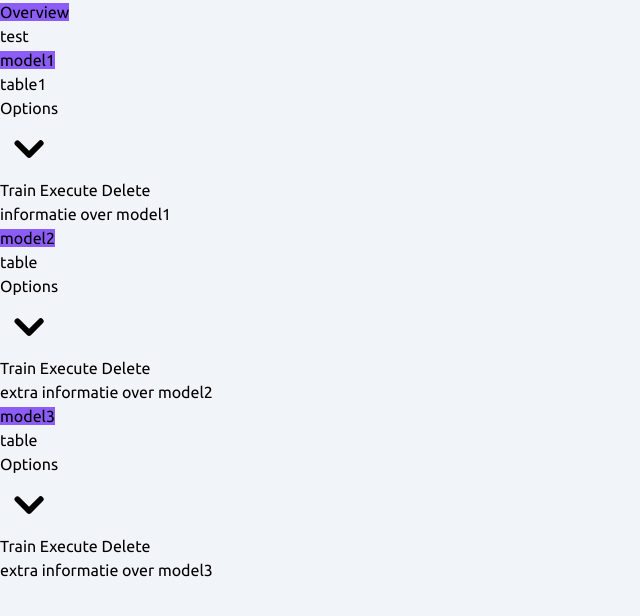
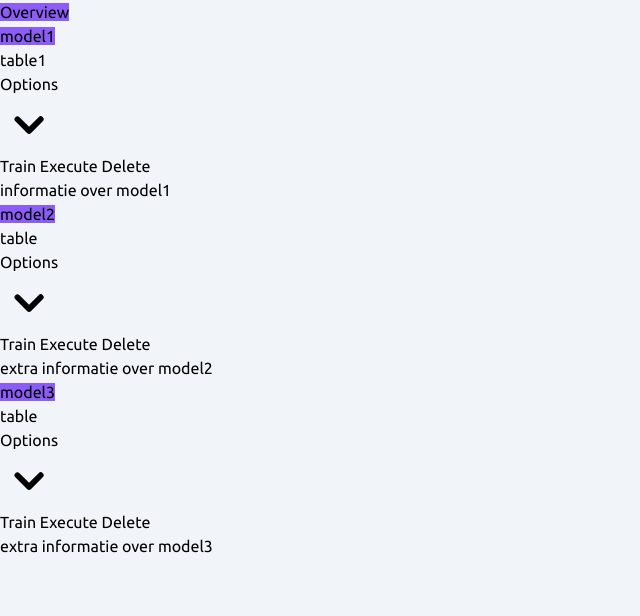
Before and after one commit to LynnMombarg/DuplicateCheck, a Vue app in the folder vue_ui/: page /overview in a window 1280 px wide. Shown: the top 616 px of the page, without its empty margins (0-640 px from the left). Built offline with nearby package versions, Linux system fonts and the light colour scheme.

Commit message:
functie gemaakt

```diff
--- a/vue_ui/src/components/DuplicateCheckBanner.vue
+++ b/vue_ui/src/components/DuplicateCheckBanner.vue
@@ -1,4 +1,5 @@
 <template>
+
 
 </template>
 
--- a/vue_ui/src/components/ModelOverview.vue
+++ b/vue_ui/src/components/ModelOverview.vue
@@ -1,12 +1,11 @@
 <template>
- <p> test</p>
   <ul role="list" class="divide-y divide-gray-100">
     <li v-for="model in models" :key="model.information" class="flex py-2">
       <div class="bg-white shadow w-full ">
         <div class="mx-auto max-w-7xl px-4 py-6 sm:px-6 lg:px-8 flex justify-between ">
           <div class="flex gap-x-4">
             <div class="min-w-0 flex-auto">
-              <a href="#" class="bg-violet-400 text-white rounded-md px-3 py-1 text-sm font-medium" aria-current="page">
+              <a @click="viewdetails" href="#" class="bg-violet-400 text-white rounded-md px-3 py-1 text-sm font-medium" aria-current="page">
                 {{model.name}}</a>
             </div>
           </div>
--- a/vue_ui/src/main.js
+++ b/vue_ui/src/main.js
@@ -14,4 +14,5 @@ const router = createRouter({
     ]
 })
 
+
 createApp(App).use(router).mount('#app')
```
